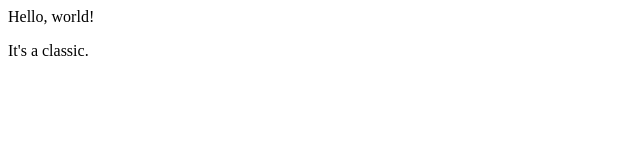
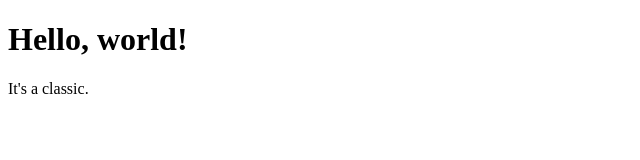
Before and after one commit to buzane/hello-world, a plain HTML site: page index.html in a window 1280 px wide. Shown: the whole page, without its empty margins (0-640 px from the left). Drawn offline with Linux system fonts and the light colour scheme.

Commit message:
Changing header to h1

```diff
--- a/index.html
+++ b/index.html
@@ -5,7 +5,7 @@
 <title>Static web page</title>
 </head>
 
-<header>Hello, world!</header>
+<h1>Hello, world!</h1>
 
 <body>
     <p>
```
